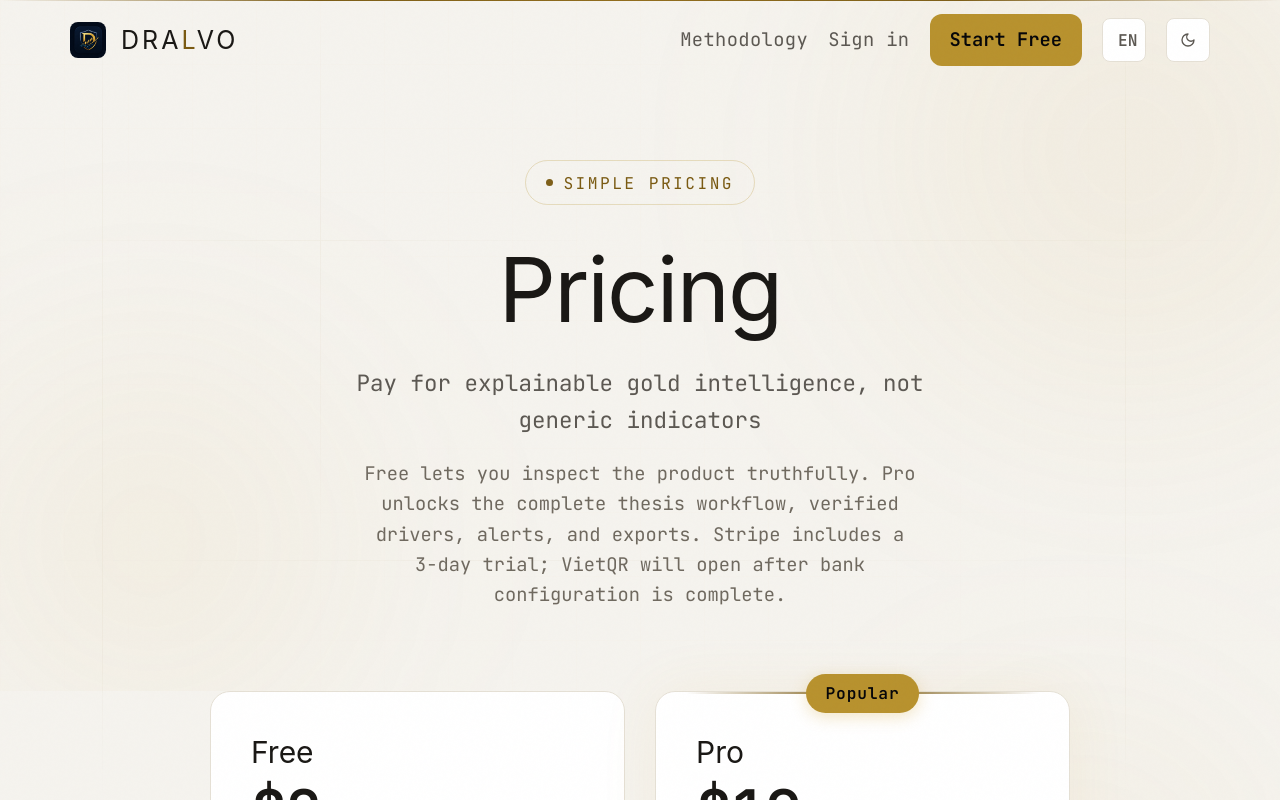
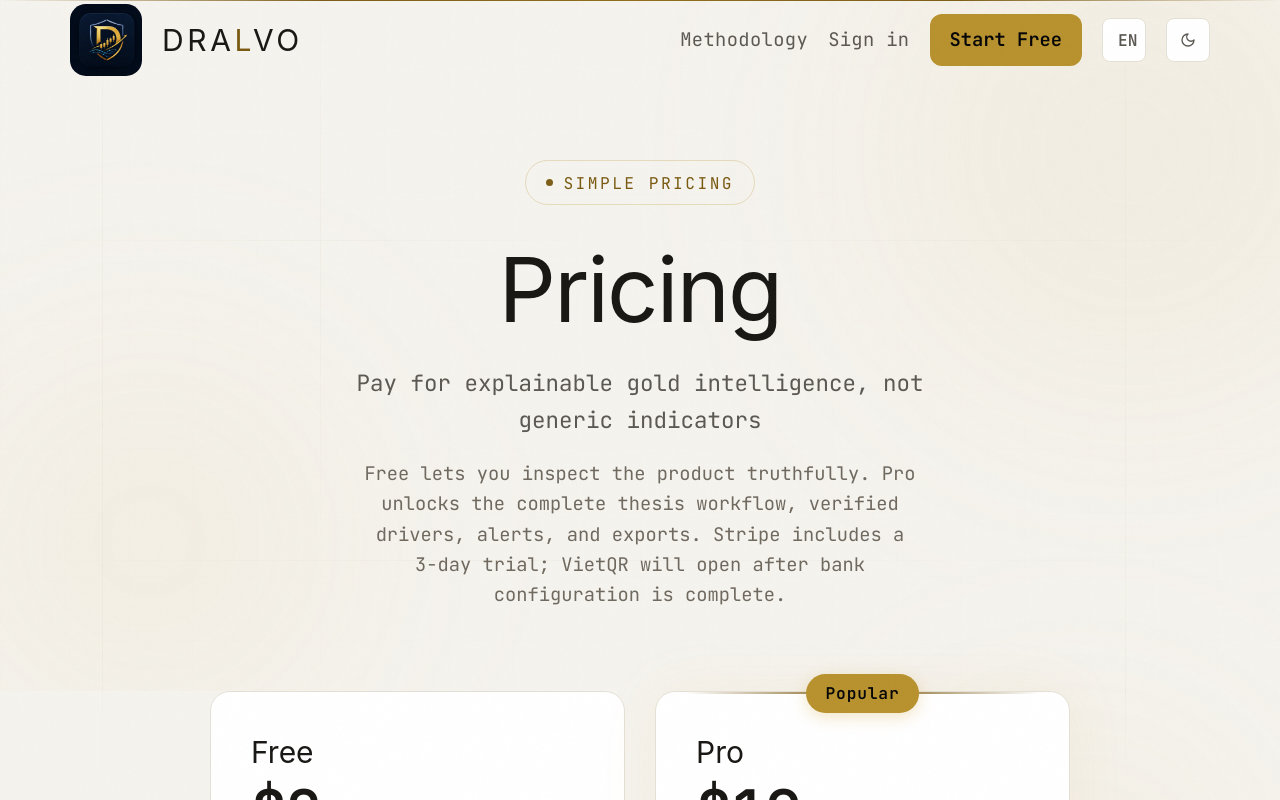
Before and after one commit to BlackBeard94/Dralvo, a Next.js app: page /pricing in a window 1280 px wide. Shown: the top 800 px of the page. Built offline with nearby package versions, Linux system fonts and the light colour scheme; no server answers.

Commit message:
Increase header logo size

```diff
--- a/src/components/shared/brand.tsx
+++ b/src/components/shared/brand.tsx
@@ -32,8 +32,8 @@ export function DralvoWordmark({ className }: { className?: string }) {
 
 export function BrandLink({
   className,
-  logoSize = 36,
-  wordmarkClassName = "text-xl transition-colors group-hover:text-text-primary",
+  logoSize = 72,
+  wordmarkClassName = "text-2xl transition-colors group-hover:text-text-primary",
 }: {
   className?: string;
   logoSize?: number;
@@ -42,7 +42,7 @@ export function BrandLink({
   return (
     <Link
       href="/"
-      className={cn("group flex items-center gap-3 no-underline", className)}
+      className={cn("group flex items-center gap-4 no-underline", className)}
       aria-label="Dralvo home"
     >
       <LogoMark size={logoSize} />
```
